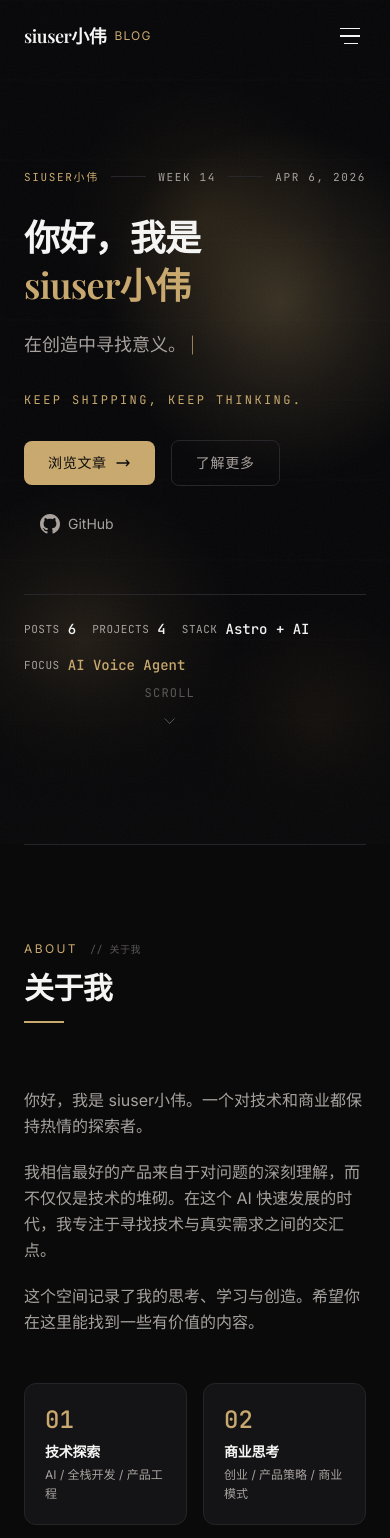
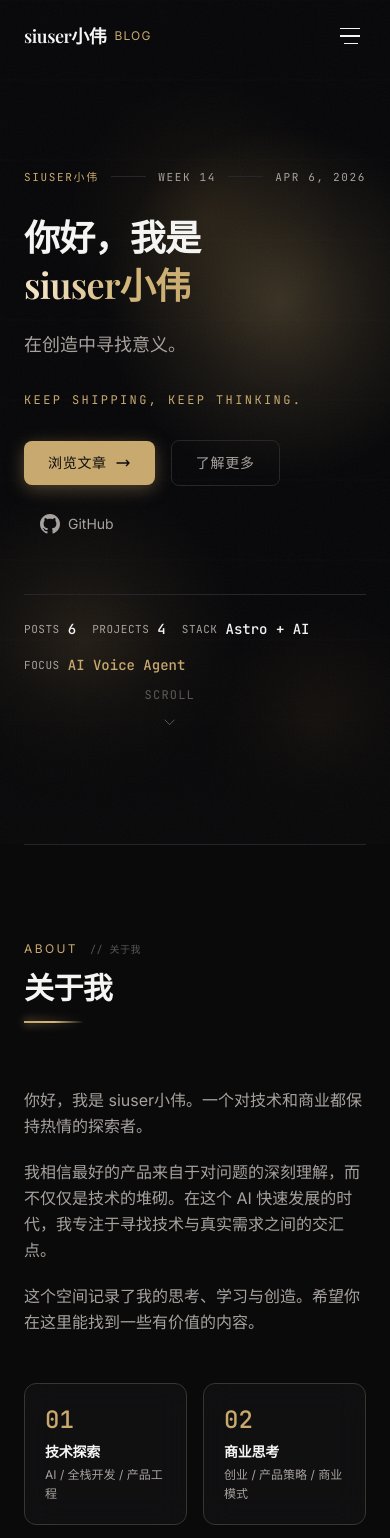
Before and after one commit to siuserjy/siuserjy.github.io, an Astro site: page / in a window 390 px wide. Shown: the top 1538 px of the page. Built offline with nearby package versions, Linux system fonts and the light colour scheme; Astro itself is replaced by a stand-in of ours; animation ran at ten frames a second; a web font is replaced by a local one.

Commit message:
feat: add 12 CSS3 visual effects - shimmer, glass, glow, tilt, gradient borders
- Text shimmer: Gold sweep animation on hero name "siuser小伟"
- Glassmorphism cards: Backdrop blur + semi-transparent bg on all cards
- Animated gradient border: Rotating conic-gradient on hover (contact cards, project cards)
- Glow button: Pulsing gold shadow on primary CTA
- Shine sweep: Light sweep across cards on hover
- Tilt card: Subtle 3D perspective rotation on about/principle cards
- Gold gradient text: Applied to quote section
- Divider glow: Upgraded all section dividers with gradient glow
- Floating animation: Keyframes for levitation effect
- Pulse ring: For status indicators
- Scale-in animation: For grid item entries
- Nav underline: Animated expanding underline class
- Applied effects across: index, about, projects, BlogCard

Co-Authored-By: Claude Opus 4.6 (1M context) <noreply@anthropic.com>

```diff
--- a/src/components/BlogCard.astro
+++ b/src/components/BlogCard.astro
@@ -16,12 +16,12 @@ function formatDate(dateStr: string) {
 ---
 
 <a href={`/blog/${slug}`} class="group block">
-  <article class="card-hover relative rounded-xl border overflow-hidden" style="background: var(--surface); border-color: var(--border);">
+  <article class="card-hover shine-hover glass-card relative rounded-xl overflow-hidden">
     <!-- Main content -->
     <div class="p-6 md:p-8">
       <!-- Date & Tags -->
       <div class="flex items-center gap-3 mb-4">
-        <time class="text-xs tracking-wider uppercase" style="color: var(--text-secondary);">
+        <time class="text-xs tracking-wider uppercase" style="color: var(--text-secondary); font-family: var(--font-mono);">
           {formatDate(date)}
         </time>
         {tags.length > 0 && (
--- a/src/pages/about.astro
+++ b/src/pages/about.astro
@@ -39,23 +39,23 @@ import Footer from '../components/Footer.astro';
           <span data-i18n="aboutpage.principles">信条</span>
         </h2>
         <div class="grid gap-6 md:grid-cols-2">
-          <div class="p-6 rounded-xl border" style="background: var(--surface); border-color: var(--border);">
-            <div class="text-2xl mb-3" style="color: var(--color-accent); font-family: var(--font-heading);">01</div>
+          <div class="glass-card shine-hover tilt-card p-6 rounded-xl">
+            <div class="text-2xl mb-3" style="color: var(--color-accent); font-family: var(--font-mono);">01</div>
             <h3 class="text-sm font-medium mb-2" style="color: var(--text);" data-i18n="aboutpage.p1.title">持续学习</h3>
             <p class="text-sm leading-relaxed" style="color: var(--text-secondary);" data-i18n="aboutpage.p1.desc">保持对新知识的渴望，在变化中寻找不变的规律。</p>
           </div>
-          <div class="p-6 rounded-xl border" style="background: var(--surface); border-color: var(--border);">
-            <div class="text-2xl mb-3" style="color: var(--color-accent); font-family: var(--font-heading);">02</div>
+          <div class="glass-card shine-hover tilt-card p-6 rounded-xl">
+            <div class="text-2xl mb-3" style="color: var(--color-accent); font-family: var(--font-mono);">02</div>
             <h3 class="text-sm font-medium mb-2" style="color: var(--text);" data-i18n="aboutpage.p2.title">独立思考</h3>
             <p class="text-sm leading-relaxed" style="color: var(--text-secondary);" data-i18n="aboutpage.p2.desc">不盲从权威，用第一性原理拆解问题。</p>
           </div>
-          <div class="p-6 rounded-xl border" style="background: var(--surface); border-color: var(--border);">
-            <div class="text-2xl mb-3" style="color: var(--color-accent); font-family: var(--font-heading);">03</div>
+          <div class="glass-card shine-hover tilt-card p-6 rounded-xl">
+            <div class="text-2xl mb-3" style="color: var(--color-accent); font-family: var(--font-mono);">03</div>
             <h3 class="text-sm font-medium mb-2" style="color: var(--text);" data-i18n="aboutpage.p3.title">创造价值</h3>
             <p class="text-sm leading-relaxed" style="color: var(--text-secondary);" data-i18n="aboutpage.p3.desc">用技术和产品解决真实问题，创造长期价值。</p>
           </div>
-          <div class="p-6 rounded-xl border" style="background: var(--surface); border-color: var(--border);">
-            <div class="text-2xl mb-3" style="color: var(--color-accent); font-family: var(--font-heading);">04</div>
+          <div class="glass-card shine-hover tilt-card p-6 rounded-xl">
+            <div class="text-2xl mb-3" style="color: var(--color-accent); font-family: var(--font-mono);">04</div>
             <h3 class="text-sm font-medium mb-2" style="color: var(--text);" data-i18n="aboutpage.p4.title">分享与连接</h3>
             <p class="text-sm leading-relaxed" style="color: var(--text-secondary);" data-i18n="aboutpage.p4.desc">在分享中成长，在连接中发现更多可能。</p>
           </div>
--- a/src/pages/index.astro
+++ b/src/pages/index.astro
@@ -48,7 +48,7 @@ const dateStr = now.toLocaleDateString('en-US', { month: 'short', day: 'numeric'
         <!-- Name -->
         <h1 class="scroll-reveal text-4xl md:text-6xl lg:text-7xl font-bold mb-6" style="font-family: var(--font-heading); color: var(--text); line-height: 1.1;">
           你好，我是<br/>
-          <span class="inline-block mt-2" style="color: var(--color-accent);">siuser小伟</span>
+          <span class="inline-block mt-2 text-shimmer">siuser小伟</span>
         </h1>
 
         <!-- Typing effect -->
@@ -66,7 +66,7 @@ const dateStr = now.toLocaleDateString('en-US', { month: 'short', day: 'numeric'
 
         <!-- CTA Buttons -->
         <div class="scroll-reveal flex flex-wrap items-center gap-4">
-          <a href="#blog" class="inline-flex items-center gap-2 px-6 py-3 text-sm tracking-wider uppercase rounded-lg transition-all duration-300 hover:translate-y-[-1px] hover:shadow-lg" style="background: var(--color-accent); color: var(--color-bg-dark); font-weight: 500;">
+          <a href="#blog" class="btn-glow inline-flex items-center gap-2 px-6 py-3 text-sm tracking-wider uppercase rounded-lg transition-all duration-300" style="background: var(--color-accent); color: var(--color-bg-dark); font-weight: 500;">
             <span data-i18n="hero.cta.blog">浏览文章</span>
             <svg class="w-4 h-4" fill="none" stroke="currentColor" viewBox="0 0 24 24">
               <path stroke-linecap="round" stroke-linejoin="round" stroke-width="2" d="M17 8l4 4m0 0l-4 4m4-4H3" />
@@ -129,7 +129,7 @@ const dateStr = now.toLocaleDateString('en-US', { month: 'short', day: 'numeric'
           <span class="text-[10px] tracking-wider" style="font-family: var(--font-mono); color: var(--text-secondary); opacity: 0.5;">// 关于我</span>
         </div>
         <h2 class="text-3xl md:text-4xl" style="font-family: var(--font-heading); color: var(--text);" data-i18n="section.about">关于我</h2>
-        <div class="divider-accent mt-4"></div>
+        <div class="divider-glow mt-4"></div>
       </div>
 
       <div class="grid md:grid-cols-2 gap-12 md:gap-16">
@@ -148,22 +148,22 @@ const dateStr = now.toLocaleDateString('en-US', { month: 'short', day: 'numeric'
 
         <!-- Right: Info Cards -->
         <div class="scroll-reveal grid grid-cols-2 gap-4">
-          <div class="p-5 rounded-xl border" style="background: var(--surface); border-color: var(--border);">
+          <div class="glass-card shine-hover tilt-card p-5 rounded-xl">
             <div class="text-2xl mb-2" style="color: var(--color-accent); font-family: var(--font-mono); font-weight: 500;">01</div>
             <h3 class="text-sm font-medium mb-1" style="color: var(--text);" data-i18n="about.card1.title">技术探索</h3>
             <p class="text-xs leading-relaxed" style="color: var(--text-secondary);" data-i18n="about.card1.desc">AI / 全栈开发 / 产品工程</p>
           </div>
-          <div class="p-5 rounded-xl border" style="background: var(--surface); border-color: var(--border);">
+          <div class="glass-card shine-hover tilt-card p-5 rounded-xl">
             <div class="text-2xl mb-2" style="color: var(--color-accent); font-family: var(--font-mono); font-weight: 500;">02</div>
             <h3 class="text-sm font-medium mb-1" style="color: var(--text);" data-i18n="about.card2.title">商业思考</h3>
             <p class="text-xs leading-relaxed" style="color: var(--text-secondary);" data-i18n="about.card2.desc">创业 / 产品策略 / 商业模式</p>
           </div>
-          <div class="p-5 rounded-xl border" style="background: var(--surface); border-color: var(--border);">
+          <div class="glass-card shine-hover tilt-card p-5 rounded-xl">
             <div class="text-2xl mb-2" style="color: var(--color-accent); font-family: var(--font-mono); font-weight: 500;">03</div>
             <h3 class="text-sm font-medium mb-1" style="color: var(--text);" data-i18n="about.card3.title">持续学习</h3>
             <p class="text-xs leading-relaxed" style="color: var(--text-secondary);" data-i18n="about.card3.desc">阅读 / 写作 / 跨领域探索</p>
           </div>
-          <div class="p-5 rounded-xl border" style="background: var(--surface); border-color: var(--border);">
+          <div class="glass-card shine-hover tilt-card p-5 rounded-xl">
             <div class="text-2xl mb-2" style="color: var(--color-accent); font-family: var(--font-mono); font-weight: 500;">04</div>
             <h3 class="text-sm font-medium mb-1" style="color: var(--text);" data-i18n="about.card4.title">创造价值</h3>
             <p class="text-xs leading-relaxed" style="color: var(--text-secondary);" data-i18n="about.card4.desc">用产品解决真实问题</p>
@@ -186,7 +186,7 @@ const dateStr = now.toLocaleDateString('en-US', { month: 'short', day: 'numeric'
           <span class="text-[10px] tracking-wider" style="font-family: var(--font-mono); color: var(--text-secondary); opacity: 0.5;">// 成长历程</span>
         </div>
         <h2 class="text-3xl md:text-4xl" style="font-family: var(--font-heading); color: var(--text);" data-i18n="section.timeline">成长历程</h2>
-        <div class="divider-accent mt-4"></div>
+        <div class="divider-glow mt-4"></div>
       </div>
 
       <Timeline />
@@ -207,7 +207,7 @@ const dateStr = now.toLocaleDateString('en-US', { month: 'short', day: 'numeric'
             <span class="text-[10px] tracking-wider" style="font-family: var(--font-mono); color: var(--text-secondary); opacity: 0.5;">// 最新文章</span>
           </div>
           <h2 class="text-3xl md:text-4xl" style="font-family: var(--font-heading); color: var(--text);" data-i18n="section.blog">最新文章</h2>
-          <div class="divider-accent mt-4"></div>
+          <div class="divider-glow mt-4"></div>
         </div>
         <a href="/blog" class="hidden md:inline-flex items-center gap-1.5 text-sm tracking-wider uppercase transition-colors duration-200 hover:text-[var(--color-accent)]" style="color: var(--text-secondary);">
           <span data-i18n="blog.viewall">查看全部</span>
@@ -254,11 +254,11 @@ const dateStr = now.toLocaleDateString('en-US', { month: 'short', day: 'numeric'
 
     <!-- ==================== QUOTE ==================== -->
     <section class="mx-auto px-6 py-20 md:py-24 text-center" style="max-width: var(--container-max);">
-      <blockquote class="scroll-reveal max-w-xl mx-auto">
-        <p class="text-xl md:text-2xl italic leading-relaxed" style="font-family: var(--font-heading); color: var(--text-secondary);">
+      <blockquote class="scroll-reveal max-w-xl mx-auto glass-card p-8 md:p-10 rounded-2xl">
+        <p class="text-xl md:text-2xl italic leading-relaxed text-gradient" style="font-family: var(--font-heading);">
           "The best way to predict the future is to create it."
         </p>
-        <footer class="mt-4 text-sm" style="color: var(--color-accent);">
+        <footer class="mt-4 text-sm" style="color: var(--color-accent); font-family: var(--font-mono);">
           — Peter Drucker
         </footer>
       </blockquote>
@@ -283,19 +283,19 @@ const dateStr = now.toLocaleDateString('en-US', { month: 'short', day: 'numeric'
         </p>
 
         <div class="flex items-center justify-center gap-6">
-          <a href="https://github.com/siuserjy" target="_blank" rel="noopener" class="group flex flex-col items-center gap-2 p-4 rounded-xl border transition-all duration-300 hover:border-[var(--color-accent)]" style="border-color: var(--border);">
+          <a href="https://github.com/siuserjy" target="_blank" rel="noopener" class="group gradient-border glass-card flex flex-col items-center gap-2 p-4 rounded-xl transition-all duration-300 hover:border-[var(--color-accent)]">
             <svg class="w-6 h-6 transition-colors duration-200 group-hover:text-[var(--color-accent)]" style="color: var(--text-secondary);" fill="currentColor" viewBox="0 0 24 24">
               <path d="M12 0c-6.626 0-12 5.373-12 12 0 5.302 3.438 9.8 8.207 11.387.599.111.793-.261.793-.577v-2.234c-3.338.726-4.033-1.416-4.033-1.416-.546-1.387-1.333-1.756-1.333-1.756-1.089-.745.083-.729.083-.729 1.205.084 1.839 1.237 1.839 1.237 1.07 1.834 2.807 1.304 3.492.997.107-.775.418-1.305.762-1.604-2.665-.305-5.467-1.334-5.467-5.931 0-1.311.469-2.381 1.236-3.221-.124-.303-.535-1.524.117-3.176 0 0 1.008-.322 3.301 1.23.957-.266 1.983-.399 3.003-.404 1.02.005 2.047.138 3.006.404 2.291-1.552 3.297-1.23 3.297-1.23.653 1.653.242 2.874.118 3.176.77.84 1.235 1.911 1.235 3.221 0 4.609-2.807 5.624-5.479 5.921.43.372.823 1.102.823 2.222v3.293c0 .319.192.694.801.576 4.765-1.589 8.199-6.086 8.199-11.386 0-6.627-5.373-12-12-12z"/>
             </svg>
             <span class="text-xs" style="color: var(--text-secondary);">GitHub</span>
           </a>
-          <a href="mailto:hi@siuserxiaowei.com" class="group flex flex-col items-center gap-2 p-4 rounded-xl border transition-all duration-300 hover:border-[var(--color-accent)]" style="border-color: var(--border);">
+          <a href="mailto:hi@siuserxiaowei.com" class="group gradient-border glass-card flex flex-col items-center gap-2 p-4 rounded-xl transition-all duration-300 hover:border-[var(--color-accent)]">
             <svg class="w-6 h-6 transition-colors duration-200 group-hover:text-[var(--color-accent)]" style="color: var(--text-secondary);" fill="none" stroke="currentColor" viewBox="0 0 24 24">
               <path stroke-linecap="round" stroke-linejoin="round" stroke-width="1.5" d="M3 8l7.89 5.26a2 2 0 002.22 0L21 8M5 19h14a2 2 0 002-2V7a2 2 0 00-2-2H5a2 2 0 00-2 2v10a2 2 0 002 2z" />
             </svg>
             <span class="text-xs" style="color: var(--text-secondary);">Email</span>
           </a>
-          <a href="/rss.xml" class="group flex flex-col items-center gap-2 p-4 rounded-xl border transition-all duration-300 hover:border-[var(--color-accent)]" style="border-color: var(--border);">
+          <a href="/rss.xml" class="group gradient-border glass-card flex flex-col items-center gap-2 p-4 rounded-xl transition-all duration-300 hover:border-[var(--color-accent)]">
             <svg class="w-6 h-6 transition-colors duration-200 group-hover:text-[var(--color-accent)]" style="color: var(--text-secondary);" fill="none" stroke="currentColor" viewBox="0 0 24 24">
               <path stroke-linecap="round" stroke-linejoin="round" stroke-width="1.5" d="M6 5c7.18 0 13 5.82 13 13M6 11a7 7 0 017 7m-6 0a1 1 0 11-2 0 1 1 0 012 0z" />
             </svg>
--- a/src/pages/projects.astro
+++ b/src/pages/projects.astro
@@ -67,8 +67,7 @@ const statusMap: Record<string, { label: string; color: string }> = {
       <div class="grid gap-6 md:grid-cols-2">
         {projects.map((project, index) => (
           <div
-            class="group relative p-6 rounded-xl border transition-all duration-300 hover:border-[color-mix(in_srgb,var(--color-accent)_50%,transparent)] hover:shadow-md hover:-translate-y-1"
-            style="background: var(--surface); border-color: var(--border);"
+            class="group relative glass-card shine-hover gradient-border p-6 rounded-xl transition-all duration-300 hover:shadow-md hover:-translate-y-1"
           >
             <!-- Header -->
             <div class="flex items-start justify-between mb-4">
--- a/src/styles/global.css
+++ b/src/styles/global.css
@@ -352,6 +352,190 @@ h1, h2, h3, h4, h5, h6 {
   opacity: 0.15;
 }
 
+/* ==================== CSS3 EFFECTS ==================== */
+
+/* 1. Gold shimmer text — sweeping highlight on hero name */
+@keyframes shimmer {
+  0% { background-position: -200% center; }
+  100% { background-position: 200% center; }
+}
+.text-shimmer {
+  background: linear-gradient(
+    90deg,
+    var(--color-accent) 0%,
+    var(--color-accent-light) 25%,
+    #f5e6c8 50%,
+    var(--color-accent-light) 75%,
+    var(--color-accent) 100%
+  );
+  background-size: 200% auto;
+  -webkit-background-clip: text;
+  background-clip: text;
+  -webkit-text-fill-color: transparent;
+  animation: shimmer 4s ease-in-out infinite;
+}
+
+/* 2. Glassmorphism card */
+.glass-card {
+  background: color-mix(in srgb, var(--surface) 60%, transparent);
+  backdrop-filter: blur(16px) saturate(1.2);
+  -webkit-backdrop-filter: blur(16px) saturate(1.2);
+  border: 1px solid color-mix(in srgb, var(--color-accent) 12%, var(--border));
+}
+
+/* 3. Animated gradient border on hover */
+@keyframes border-rotate {
+  0% { --border-angle: 0deg; }
+  100% { --border-angle: 360deg; }
+}
+@property --border-angle {
+  syntax: "<angle>";
+  initial-value: 0deg;
+  inherits: false;
+}
+.gradient-border {
+  position: relative;
+  overflow: hidden;
+}
+.gradient-border::before {
+  content: "";
+  position: absolute;
+  inset: 0;
+  border-radius: inherit;
+  padding: 1px;
+  background: conic-gradient(from var(--border-angle), transparent 40%, var(--color-accent) 50%, transparent 60%);
+  mask: linear-gradient(#fff 0 0) content-box, linear-gradient(#fff 0 0);
+  mask-composite: exclude;
+  -webkit-mask-composite: xor;
+  opacity: 0;
+  transition: opacity 0.4s ease;
+  animation: border-rotate 3s linear infinite;
+}
+.gradient-border:hover::before {
+  opacity: 1;
+}
+
+/* 4. Glow button — gold pulse shadow */
+@keyframes glow-pulse {
+  0%, 100% { box-shadow: 0 4px 15px rgba(201, 169, 110, 0.3); }
+  50% { box-shadow: 0 4px 25px rgba(201, 169, 110, 0.5), 0 0 40px rgba(201, 169, 110, 0.15); }
+}
+.btn-glow {
+  animation: glow-pulse 3s ease-in-out infinite;
+  transition: transform 0.2s ease;
+}
+.btn-glow:hover {
+  transform: translateY(-2px);
+}
+
+/* 5. Shine sweep on card hover */
+.shine-hover {
+  position: relative;
+  overflow: hidden;
+}
+.shine-hover::after {
+  content: "";
+  position: absolute;
+  top: -50%;
+  left: -60%;
+  width: 40%;
+  height: 200%;
+  background: linear-gradient(
+    90deg,
+    transparent,
+    rgba(201, 169, 110, 0.06),
+    rgba(201, 169, 110, 0.12),
+    rgba(201, 169, 110, 0.06),
+    transparent
+  );
+  transform: skewX(-15deg);
+  transition: left 0.6s ease;
+  pointer-events: none;
+}
+.shine-hover:hover::after {
+  left: 120%;
+}
+
+/* 6. Floating animation — subtle levitation */
+@keyframes float {
+  0%, 100% { transform: translateY(0); }
+  50% { transform: translateY(-6px); }
+}
+.animate-float {
+  animation: float 4s ease-in-out infinite;
+}
+
+/* 7. Gradient text — gold gradient for headings */
+.text-gradient {
+  background: linear-gradient(135deg, var(--color-accent-light), var(--color-accent), var(--color-accent-dark));
+  -webkit-background-clip: text;
+  background-clip: text;
+  -webkit-text-fill-color: transparent;
+}
+
+/* 8. Animated underline on nav links */
+.nav-underline {
+  position: relative;
+}
+.nav-underline::after {
+  content: "";
+  position: absolute;
+  bottom: -2px;
+  left: 0;
+  width: 0;
+  height: 1px;
+  background: var(--color-accent);
+  transition: width 0.3s ease;
+}
+.nav-underline:hover::after {
+  width: 100%;
+}
+
+/* 9. Pulse ring — for status dots or focus elements */
+@keyframes pulse-ring {
+  0% { box-shadow: 0 0 0 0 rgba(201, 169, 110, 0.4); }
+  70% { box-shadow: 0 0 0 8px rgba(201, 169, 110, 0); }
+  100% { box-shadow: 0 0 0 0 rgba(201, 169, 110, 0); }
+}
+.pulse-ring {
+  animation: pulse-ring 2s ease-out infinite;
+}
+
+/* 10. Tilt card — subtle 3D perspective on hover */
+.tilt-card {
+  transition: transform 0.3s ease, box-shadow 0.3s ease;
+  transform-style: preserve-3d;
+  perspective: 800px;
+}
+.tilt-card:hover {
+  transform: rotateX(-2deg) rotateY(2deg) translateY(-4px);
+  box-shadow: 8px 8px 30px rgba(0, 0, 0, 0.15), -2px -2px 10px rgba(201, 169, 110, 0.05);
+}
+
+/* 11. Divider with gradient glow */
+.divider-glow {
+  width: 60px;
+  height: 2px;
+  background: linear-gradient(90deg, var(--color-accent), var(--color-accent-light), transparent);
+  position: relative;
+}
+.divider-glow::after {
+  content: "";
+  position: absolute;
+  inset: -3px 0;
+  background: linear-gradient(90deg, rgba(201, 169, 110, 0.3), transparent);
+  filter: blur(4px);
+}
+
+/* 12. Stagger scale — for grid items */
+@keyframes scale-in {
+  from { opacity: 0; transform: scale(0.92); }
+  to { opacity: 1; transform: scale(1); }
+}
+.animate-scale-in {
+  animation: scale-in 0.5s ease-out forwards;
+}
+
 /* Hero canvas is now rendered via JS in index.astro */
 
 /* Subtle grain texture overlay */
```
